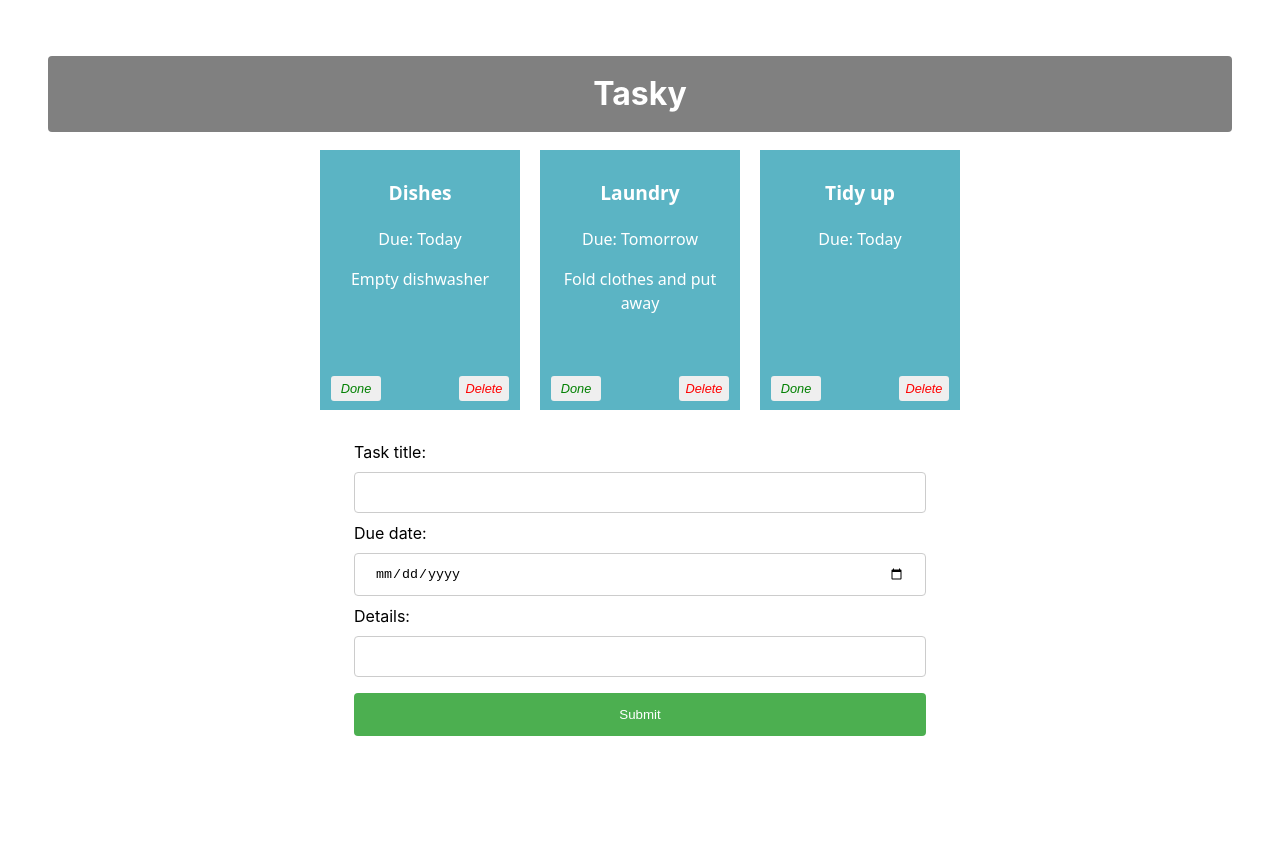
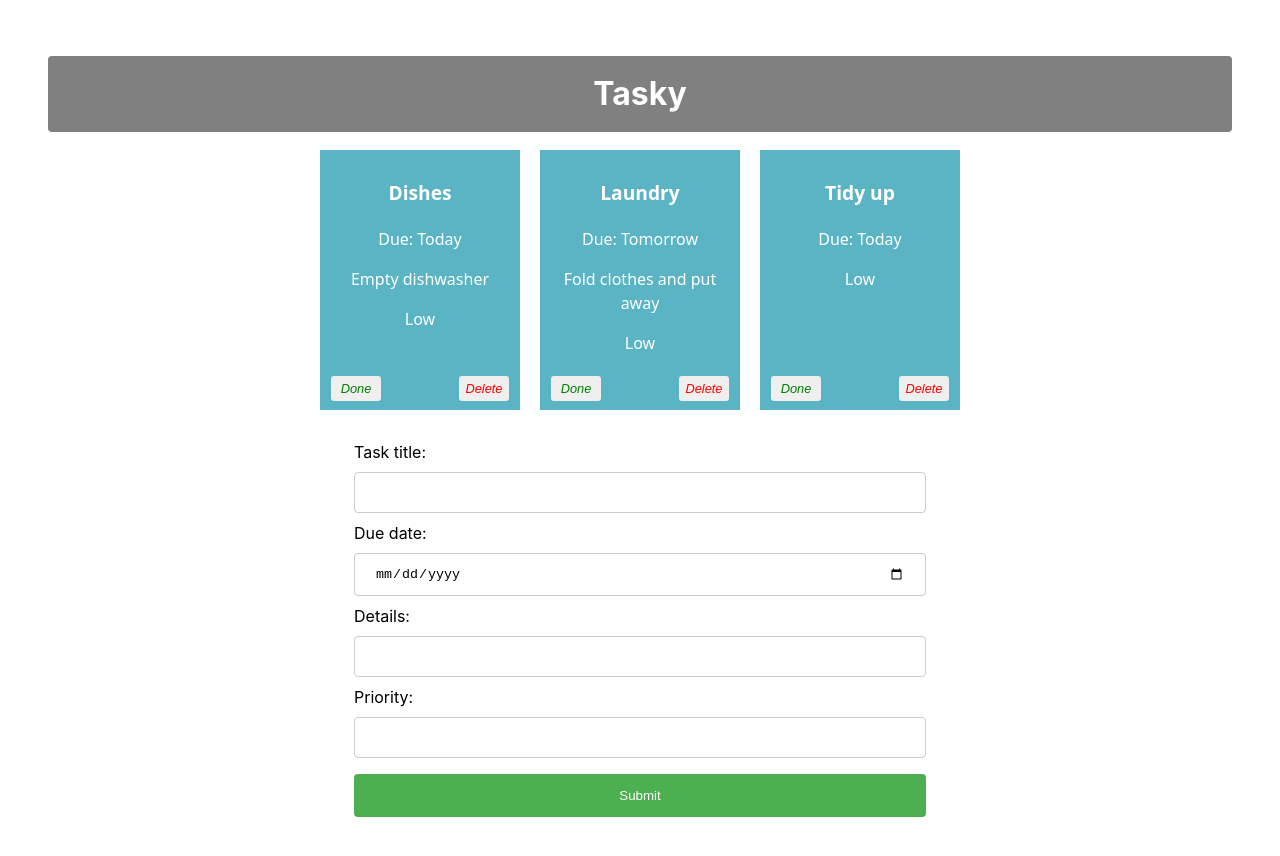
Before and after one commit to EvanHearne11/react-basics-labs, a React (Vite) app in the folder tasky/: page / in a window 1280 px wide. Shown: the top 856 px of the page. Before the commit the page ends 812 px from the top, so only its background shows below. Built offline with nearby package versions, Linux system fonts and the light colour scheme.

Commit message:
Tasky Lab 2b - Exercises done

```diff
--- a/tasky/src/App.jsx
+++ b/tasky/src/App.jsx
@@ -9,16 +9,17 @@
 function App() {
   const [ taskState, setTaskState ] = useState({
     tasks: [
-      { id: 1, title:"Dishes", description: "Empty dishwasher", deadline: "Today", done: false },
-      { id: 2, title: "Laundry", description: "Fold clothes and put away", deadline: "Tomorrow", done: false },
-      { id: 3, title: "Tidy up", deadline: "Today", done: false}
+      { id: 1, title:"Dishes", description: "Empty dishwasher", deadline: "Today",priority: "Low", done: false },
+      { id: 2, title: "Laundry", description: "Fold clothes and put away", deadline: "Tomorrow",priority: "Low", done: false },
+      { id: 3, title: "Tidy up", deadline: "Today",priority: "Low", done: false}
     ]
   });
 
   const [ formState, setFormState ] = useState({
     title: "",
     description: "",
-    deadline: ""
+    deadline: "",
+    priority: ""
   });
 
 
@@ -45,6 +46,9 @@
           break;
       case "deadline":
           form.deadline = event.target.value;
+          break;
+      case "priority":
+          form.priority = event.target.value;
           break;
       default:
           form = formState;
@@ -78,6 +82,7 @@
       title={task.title}
       description={task.description}
       deadline={task.deadline}
+      priority={task.priority}
       key={task.id}
       done={task.done}
       markDone={() => doneHandler(index)}
--- a/tasky/src/components/Form.jsx
+++ b/tasky/src/components/Form.jsx
@@ -19,6 +19,11 @@
         Details:
         <input type="text" name="description" onChange={(event) => props.change(event)} />
     </label>
+    <br />
+    <label>
+        Priority:
+        <input type="text" name="priority" onChange={(event) => props.change(event)} />
+    </label>
 
         <input type="submit" value="Submit" />
         </form>
```
